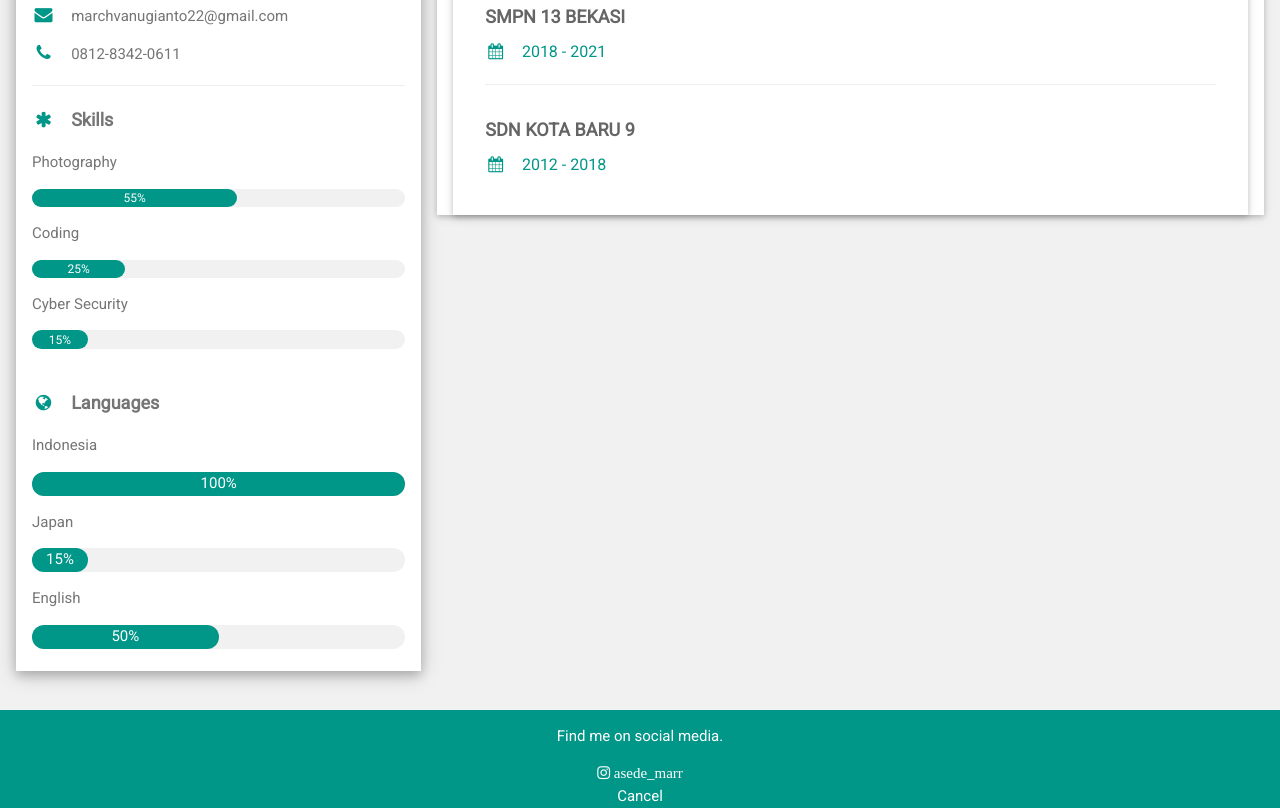
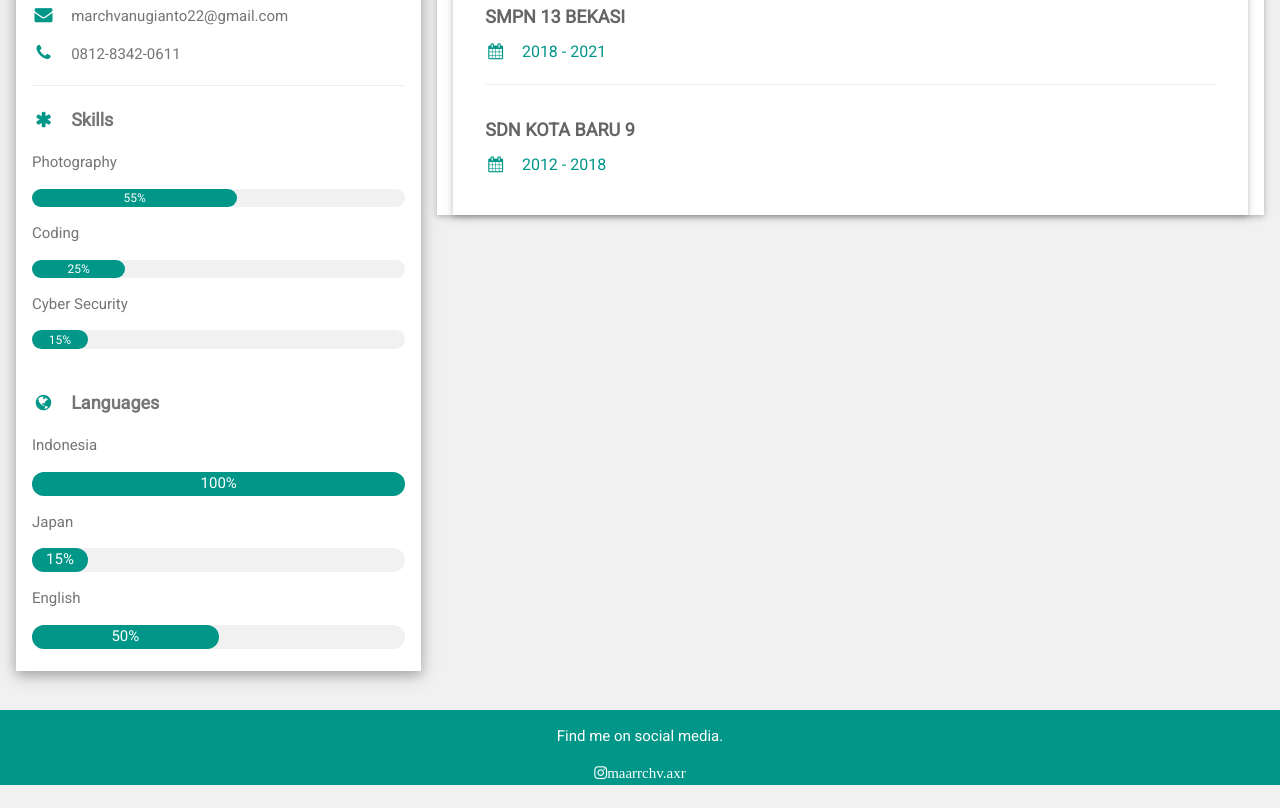
Before and after one commit to marchvx404/marchvx404.github.io, a plain HTML site: page index.html in a window 1280 px wide. Shown: the part 505-1313 px from the top of the page. After the commit the page ends 1290 px from the top, so only its background shows below. Drawn offline with nearby package versions, Linux system fonts and the light colour scheme.

Commit message:
Update index.html

```diff
--- a/index.html
+++ b/index.html
@@ -118,7 +118,7 @@ html,body,h1,h2,h3,h4,h5,h6 {font-family: "Roboto", sans-serif}
 
 <footer class="w3-container w3-teal w3-center w3-margin-top">
   <p>Find me on social media.</p>
-  <i class="fa fa-instagram w3-hover-opacity"> asede_marr</i><br> Cancel
+  <i class="fa fa-instagram w3-hover-opacity">maarrchv.axr</i><br>
 
 </footer>
 </body>
```
